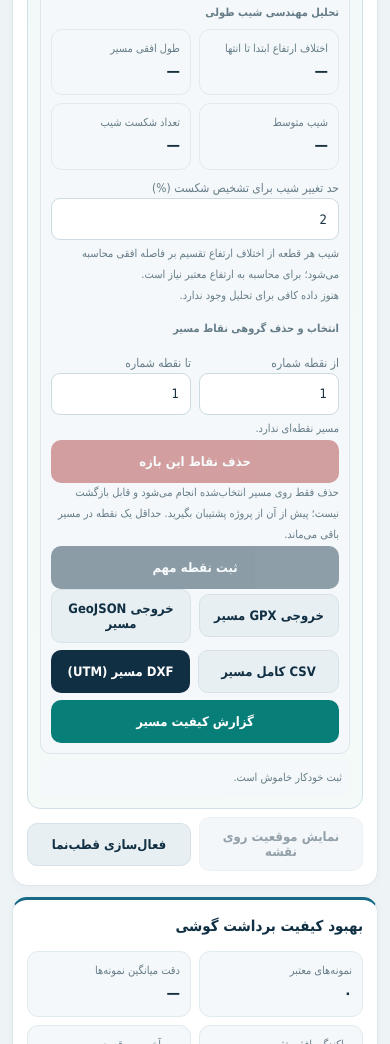
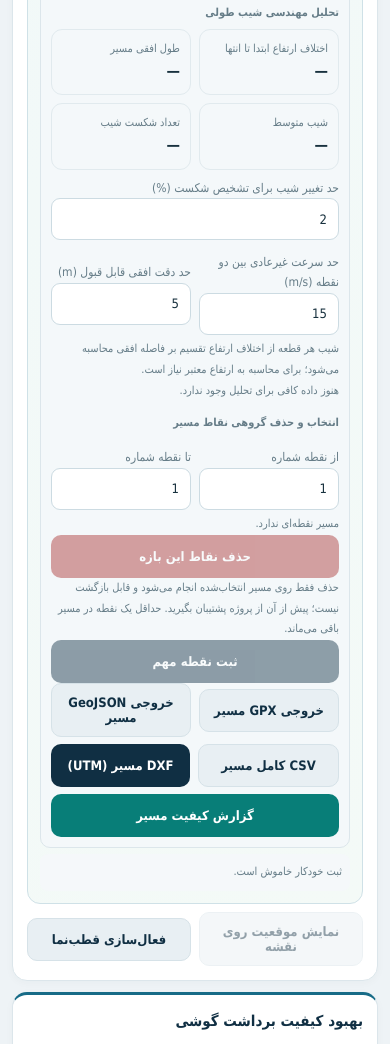
Before and after one commit to sahroud/utm, a plain HTML site: page gps-rtk/index.html in a window 390 px wide. Shown: the part 2399-3443 px from the top of the page. Drawn offline with nearby package versions, Linux system fonts and the light colour scheme.

Commit message:
Add track position jump and accuracy quality checks

```diff
--- a/gps-rtk/index.html
+++ b/gps-rtk/index.html
@@ -56,7 +56,7 @@ table{border-collapse:collapse;width:100%;font-size:11px;display:block;overflow-
 <div class="hint" style="font-weight:bold;margin:10px 0 5px">نمودار تغییرات دقت افقی</div><div class="hint">مقدار کمتر یعنی دقت بهتر؛ فقط مقادیر عددی معتبر نمایش داده می‌شوند.</div><svg id="trackAccuracyChart" viewBox="0 0 640 190" role="img" aria-label="نمودار تغییرات دقت" style="width:100%;height:auto;min-height:150px;background:var(--soft,#f5f7f8);border-radius:8px"></svg><div id="trackAccuracyInfo" class="hint">برای نمایش، مسیر دارای داده دقت انتخاب کنید.</div>
 <div class="hint" style="font-weight:bold;margin:12px 0 5px">تحلیل مهندسی شیب طولی</div>
 <div id="trackGradeSummary" class="stats"><div class="stat"><small>اختلاف ارتفاع ابتدا تا انتها</small><strong>—</strong></div><div class="stat"><small>طول افقی مسیر</small><strong>—</strong></div><div class="stat"><small>شیب متوسط</small><strong>—</strong></div><div class="stat"><small>تعداد شکست شیب</small><strong>—</strong></div></div>
-<div class="row"><label style="flex:1">حد تغییر شیب برای تشخیص شکست (%)<input id="trackBreakThreshold" type="number" min="0.1" max="100" step="0.1" value="2" inputmode="decimal"></label></div>
+<div class="row"><label style="flex:1">حد تغییر شیب برای تشخیص شکست (%)<input id="trackBreakThreshold" type="number" min="0.1" max="100" step="0.1" value="2" inputmode="decimal"></label></div><div class="row"><label style="flex:1">حد سرعت غیرعادی بین دو نقطه (m/s)<input id="trackQcMaxSpeed" type="number" min="0.5" max="100" step="0.5" value="15" inputmode="decimal"></label><label style="flex:1">حد دقت افقی قابل قبول (m)<input id="trackQcMaxAccuracy" type="number" min="0.1" max="100" step="0.5" value="5" inputmode="decimal"></label></div>
 <div id="trackGradeInfo" class="hint">شیب هر قطعه از اختلاف ارتفاع تقسیم بر فاصله افقی محاسبه می‌شود؛ برای محاسبه به ارتفاع معتبر نیاز است.</div>
 <div id="trackBreakTable" style="overflow:auto"><div class="hint">هنوز داده کافی برای تحلیل وجود ندارد.</div></div>
 <div class="hint" style="font-weight:bold;margin:12px 0 5px">انتخاب و حذف گروهی نقاط مسیر</div><div class="row"><label style="flex:1">از نقطه شماره<input id="trackRangeFrom" type="number" min="1" step="1" value="1" inputmode="numeric"></label><label style="flex:1">تا نقطه شماره<input id="trackRangeTo" type="number" min="1" step="1" value="1" inputmode="numeric"></label></div><div id="trackRangeInfo" class="hint">بازه‌ای از نقاط را تعیین کنید.</div><button id="trackDeleteRange" class="red" style="width:100%">حذف نقاط این بازه</button><div class="hint">حذف فقط روی مسیر انتخاب‌شده انجام می‌شود و قابل بازگشت نیست؛ پیش از آن از پروژه پشتیبان بگیرید. حداقل یک نقطه در مسیر باقی می‌ماند.</div>
@@ -359,6 +359,7 @@ function drawLongitudinalAnalysis(){
  if(!Array.isArray(t.surfaceBreaks))t.surfaceBreaks=[];
  const marked=new Set(t.surfaceBreaks.filter(Number.isInteger));
  let cumulative=0,totalRun=0,totalRise=0,validPairs=0,missingPairs=0,boundaryPairs=0;const grades=[],validHeights=[],qc=[];
+ const maxSpeed=Math.max(.5,Number($('trackQcMaxSpeed')?.value||15)),maxAcc=Math.max(.1,Number($('trackQcMaxAccuracy')?.value||5));const positionFlags=[],accuracyFlags=[];
  const jumpMin=1.0,slopeMin=15;
  recorded.forEach(part=>{
   for(let i=part.from;i<part.to;i++){
@@ -366,6 +367,9 @@ function drawLongitudinalAnalysis(){
    if(Number.isFinite(z))validHeights.push({i,z,segment:part.index});
    if(i===part.from)continue;
    const prev=pts[i-1],a=prev.alt!==null&&prev.alt!==''?Number(prev.alt):NaN,b=z,d=distance(prev,p);
+   const dt=(Date.parse(p.time)-Date.parse(prev.time))/1000;
+   if(Number.isFinite(dt)&&dt>0&&Number.isFinite(d)&&d/dt>maxSpeed)positionFlags.push({point:i+1,from:i,to:i+1,d,dt,speed:d/dt,acc:p.accuracy});
+   const acc=Number(p.accuracy);if(!Number.isFinite(acc)||acc>maxAcc)accuracyFlags.push({point:i+1,acc:Number.isFinite(acc)?acc:null});
    if(Number.isFinite(a)&&Number.isFinite(b)&&Number.isFinite(d)&&d>=0.5){
     const rise=b-a,grade=rise/d*100;
     if(Math.abs(rise)>=jumpMin&&Math.abs(grade)>=slopeMin)qc.push({point:i+1,from:i-1,to:i,dist:d,rise,grade,marked:marked.has(i)});
@@ -395,6 +399,12 @@ function drawLongitudinalAnalysis(){
  if(qc.length)html+='<table><thead><tr><th>گذار بین نقاط</th><th>فاصله</th><th>Δ ارتفاع</th><th>شیب ظاهری</th><th>وضعیت</th><th>عملیات</th></tr></thead><tbody>'+qc.map(q=>'<tr><td>'+(q.from+1)+' ← '+q.to+'</td><td>'+q.dist.toFixed(1)+' m</td><td>'+fmt(q.rise)+' m</td><td>'+fmt(q.grade)+'٪</td><td>'+(q.marked?'مرز عارضه ثبت‌شده':'مشکوک؛ بررسی شود')+'</td><td><button type="button" data-surface-boundary="'+q.to+'">'+(q.marked?'لغو مرز':'ثبت مرز واقعی')+'</button></td></tr>').join('')+'</tbody></table>';
  else html+='<div class="hint">جهش ارتفاعی با معیار اولیه (حداقل ۱ متر و شیب ظاهری ۱۵٪) پیدا نشد. این معیار صرفاً هشدار اولیه است.</div>';
  if(marked.size)html+='<div class="hint">مرزهای ثبت‌شده: '+[...marked].sort((a,b)=>a-b).map(i=>'بین '+i+' و '+(i+1)).join('، ')+'</div>';
+
+ if(positionFlags.length)html+='<div class="hint" style="font-weight:bold;margin-top:10px">پرش مکانی / سرعت غیرعادی</div><div class="hint">سرعت از فاصله دو نقطه و زمان ثبت‌شده محاسبه شده؛ عبور از حد فقط هشدار است و ممکن است حرکت واقعی خودرو یا ماشین‌آلات باشد.</div><table><thead><tr><th>نقطه</th><th>فاصله (m)</th><th>زمان (s)</th><th>سرعت (m/s)</th></tr></thead><tbody>'+positionFlags.slice(0,40).map(q=>'<tr><td>'+q.point+'</td><td>'+q.d.toFixed(1)+'</td><td>'+q.dt.toFixed(1)+'</td><td>'+q.speed.toFixed(1)+'</td></tr>').join('')+'</tbody></table>';
+ else html+='<div class="hint">پرش مکانی با سرعت بیشتر از '+maxSpeed.toFixed(1)+' m/s شناسایی نشد (در نقاط دارای زمان معتبر).</div>';
+ html+='<div class="hint" style="font-weight:bold;margin-top:10px">افت کیفیت دقت افقی</div><div class="hint">حد دقت تنظیم‌شده: '+maxAcc.toFixed(1)+' متر؛ نقاط فاقد دقت عددی یا با دقت ضعیف فقط گزارش می‌شوند و حذف نمی‌شوند.</div>';
+ if(accuracyFlags.length)html+='<div class="hint">تعداد نقاط نیازمند بازبینی: '+accuracyFlags.length+' | شماره نقاط: '+accuracyFlags.slice(0,40).map(q=>q.point+' ('+(q.acc===null?'ناموجود':'±'+q.acc.toFixed(1)+'m')+')').join('، ')+(accuracyFlags.length>40?' ...':'')+'</div>';
+ else html+='<div class="hint">تمام نقاط دارای دقت افقی عددی در حد تنظیم‌شده یا بهتر هستند.</div>';
  table.innerHTML=html;
 }
 function toggleSurfaceBoundary(pointIndex){
@@ -756,7 +766,7 @@ $('addSelectedPoints').onclick=()=>{if(!(db.selectedPointIds||[]).length){alert(
 $('selectedSelectAll').onclick=()=>setPointSelection(db.points.map(p=>p.id));
 $('removeSelectedPoints').onclick=()=>{if(!(db.selectedPointIds||[]).length)return;setPointSelection([]);};
 $('deleteSelectedPoints').onclick=()=>{let ids=new Set(db.selectedPointIds||[]);if(!ids.size)return;if(!confirm('آیا نقاط انتخاب‌شده به‌طور دائمی از پروژه حذف شوند؟'))return;db.points=db.points.filter(p=>!ids.has(p.id));db.selectedPointIds=[];persist();renderPoints();renderSelects();};
-$('exportSelectedCsv').onclick=exportSelectedCsv;$('exportSelectedGeo').onclick=exportSelectedGeo;$('fitSelectedMap').onclick=drawSelectedPlot;$('trackStart').onclick=startTrack;$('trackPause').onclick=pauseTrack;$('trackStop').onclick=stopTrack;$('trackMark').onclick=markTrackPoint;$('trackPointEdit').onclick=editTrackPoint;$('trackMerge').onclick=mergeTracks;$('trackPointSwap').onclick=swapTrackPoint;$('trackPointDelete').onclick=deleteTrackPoint;$('trackDeleteRange').onclick=deleteTrackRange;$('trackBreakThreshold').addEventListener('input',drawLongitudinalAnalysis);$('trackBreakTable').addEventListener('click',e=>{const b=e.target.closest('[data-surface-boundary]');if(b)toggleSurfaceBoundary(b.getAttribute('data-surface-boundary'));});['trackRangeFrom','trackRangeTo'].forEach(id=>$(id).addEventListener('input',drawTrackCharts));$('trackSplit').onclick=splitTrackAtPoint;$('trackResume').onclick=resumeTrack;$('trackRename').onclick=renameTrack;$('trackDelete').onclick=deleteTrack;$('trackList').onchange=e=>{if(e.target.name==='trackSelect')selectTrack(e.target.value);};$('exportTrackGeo').onclick=exportTrackGeo;$('exportTrackGpx').onclick=exportTrackGpx;$('exportTrackCsv').onclick=exportTrackCsv;$('exportTrackDxf').onclick=exportTrackDxf;$('exportTrackReport').onclick=exportTrackReport;
+$('exportSelectedCsv').onclick=exportSelectedCsv;$('exportSelectedGeo').onclick=exportSelectedGeo;$('fitSelectedMap').onclick=drawSelectedPlot;$('trackStart').onclick=startTrack;$('trackPause').onclick=pauseTrack;$('trackStop').onclick=stopTrack;$('trackMark').onclick=markTrackPoint;$('trackPointEdit').onclick=editTrackPoint;$('trackMerge').onclick=mergeTracks;$('trackPointSwap').onclick=swapTrackPoint;$('trackPointDelete').onclick=deleteTrackPoint;$('trackDeleteRange').onclick=deleteTrackRange;$('trackBreakThreshold').addEventListener('input',drawLongitudinalAnalysis);$('trackQcMaxSpeed').addEventListener('input',drawLongitudinalAnalysis);$('trackQcMaxAccuracy').addEventListener('input',drawLongitudinalAnalysis);$('trackBreakTable').addEventListener('click',e=>{const b=e.target.closest('[data-surface-boundary]');if(b)toggleSurfaceBoundary(b.getAttribute('data-surface-boundary'));});['trackRangeFrom','trackRangeTo'].forEach(id=>$(id).addEventListener('input',drawTrackCharts));$('trackSplit').onclick=splitTrackAtPoint;$('trackResume').onclick=resumeTrack;$('trackRename').onclick=renameTrack;$('trackDelete').onclick=deleteTrack;$('trackList').onchange=e=>{if(e.target.name==='trackSelect')selectTrack(e.target.value);};$('exportTrackGeo').onclick=exportTrackGeo;$('exportTrackGpx').onclick=exportTrackGpx;$('exportTrackCsv').onclick=exportTrackCsv;$('exportTrackDxf').onclick=exportTrackDxf;$('exportTrackReport').onclick=exportTrackReport;
 $('newProject').onclick=()=>{if(db.points.length&&!confirm('پروژه فعلی در پشتیبان ذخیره نشده است. پروژه جدید ایجاد شود؟'))return;db={project:{name:'پروژه جدید',created:new Date().toISOString()},points:[],raw:[],settings:{...db.settings}};$('projectName').value=db.project.name;persist();renderPoints();renderSelects();};
 $('projectName').onchange=()=>{db.project.name=$('projectName').value.trim()||'پروژه بدون نام';persist();};
 $('exportJson').onclick=()=>download('sahroud-project-backup.json',JSON.stringify(db,null,2),'application/json');
```
